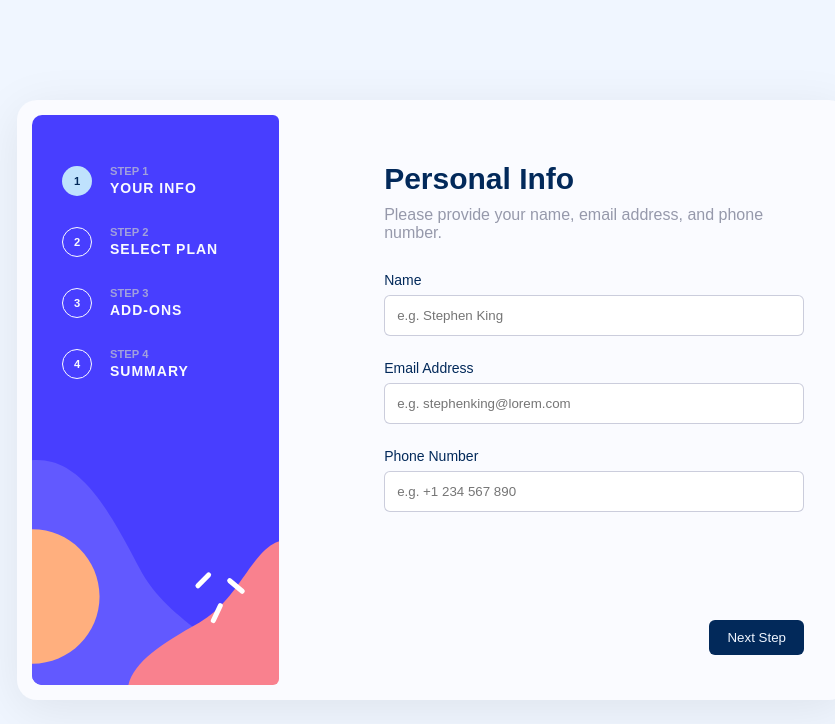
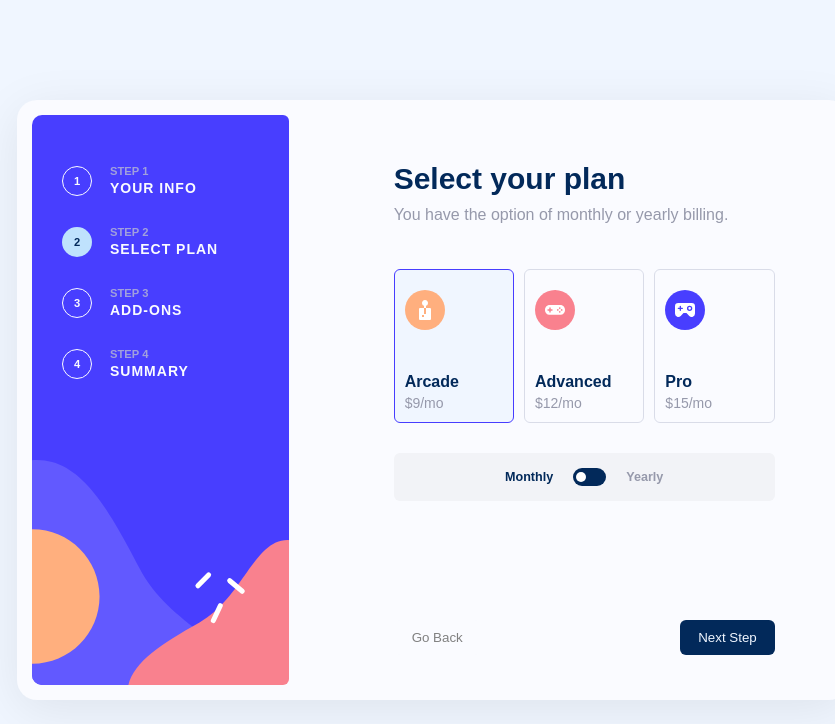
Before and after one commit to dogukan-aysan/MultiStepForm, a React (Vite) app: page / in a window 1280 px wide. Shown: the top 724 px of the page, without its empty margins (207-1042 px from the left). Built offline with nearby package versions, Linux system fonts and the light colour scheme; a web font is replaced by a local one.

Commit message:
Style main content for step 2

```diff
--- a/src/app.module.css
+++ b/src/app.module.css
@@ -1,6 +1,7 @@
 .app {
   min-height: calc(var(--spacing-huge) * 1.2);
   width: 65%;
+  max-width: 100rem;
   padding: calc(var(--spacing-tiny) * 1.5);
   display: flex;
   gap: calc(var(--spacing-regular) * 1.5);
@@ -15,4 +16,5 @@
   display: flex;
   flex-direction: column;
   justify-content: space-between;
+  flex-basis: 55%;
 }
--- a/src/components/content/Content.jsx
+++ b/src/components/content/Content.jsx
@@ -1,11 +1,13 @@
 import Header from "../header/Header";
-import Info from "../info/Info";
+// import Info from "../info/Info";
+import Plan from "../plan/Plan";
 
 function Content() {
   return (
     <section className="content">
       <Header />
-      <Info />
+      {/* <Info /> */}
+      <Plan />
     </section>
   );
 }
--- a/src/components/directions/Directions.jsx
+++ b/src/components/directions/Directions.jsx
@@ -5,7 +5,7 @@ import styles from "./directions.module.css";
 function Directions() {
   return (
     <section className={styles.directions}>
-      {false && (
+      {true && (
         <Button bgColor="hsl(231, 100%, 99%)" textColor="grey">
           Go Back
         </Button>
--- a/src/components/header/Header.jsx
+++ b/src/components/header/Header.jsx
@@ -2,9 +2,9 @@ import styles from "./header.module.css";
 function Header() {
   return (
     <div className={styles.header}>
-      <h1 className={styles.heading}>Personal Info</h1>
+      <h1 className={styles.heading}>Select your plan</h1>
       <p className={styles.text}>
-        Please provide your name, email address, and phone number.
+        You have the option of monthly or yearly billing.
       </p>
     </div>
   );
--- /dev/null
+++ b/src/components/plan/Option.jsx
@@ -0,0 +1,16 @@
+import styles from "./Option.module.css";
+
+function Option({ type, price, isActive }) {
+  return (
+    <div className={`${styles.option} ${isActive ? styles.active : ""}`}>
+      <img
+        className={styles.icon}
+        src={`/src/assets/images/icon-${type.toLowerCase()}.svg`}
+      />
+      <h3 className={styles.type}>{type}</h3>
+      <span className={styles.price}>{`$${price}/mo`}</span>
+    </div>
+  );
+}
+
+export default Option;
--- /dev/null
+++ b/src/components/plan/Option.module.css
@@ -0,0 +1,28 @@
+.option {
+  padding: var(--spacing-tiny);
+  border: solid 1px var(--color-light-gray);
+  border-radius: var(--radius-tiny);
+  flex-basis: 33%;
+  cursor: pointer;
+}
+
+.active {
+  border-color: var(--color-purplish);
+  background-color: var(--color-magnolia);
+}
+
+.icon {
+  margin-block: var(--spacing-tiny) calc(var(--spacing-sm) * 1.3);
+}
+
+.type {
+  font-size: var(--fsize-default);
+  color: var(--color-marine);
+}
+
+.price {
+  display: inline-block;
+  font-size: var(--fsize-sm);
+  color: var(--color-cool-gray);
+  margin-top: calc(var(--spacing-tiny) * 0.4);
+}
--- a/src/components/plan/Plan.jsx
+++ b/src/components/plan/Plan.jsx
@@ -1,5 +1,21 @@
+import Option from "./Option";
+import Toggle from "./Toggle";
+import styles from "./plan.module.css";
 function Plan() {
-  return <div></div>;
+  return (
+    <div>
+      <div className={styles.options}>
+        <Option type="Arcade" price="9" isActive={true} />
+        <Option type="Advanced" price="12" isActive={false} />
+        <Option type="Pro" price="15" isActive={false} />
+      </div>
+      <div className={styles.toggleTime}>
+        <span className={styles.selected}>Monthly</span>
+        <Toggle />
+        <span>Yearly</span>
+      </div>
+    </div>
+  );
 }
 
 export default Plan;
--- /dev/null
+++ b/src/components/plan/Toggle.jsx
@@ -0,0 +1,11 @@
+import styles from "./Toggle.module.css";
+
+function Toggle() {
+  return (
+    <div className={styles.container}>
+      <div className={`${styles.circle} ${false && styles.left}`}></div>
+    </div>
+  );
+}
+
+export default Toggle;
--- /dev/null
+++ b/src/components/plan/Toggle.module.css
@@ -0,0 +1,22 @@
+.container {
+  width: calc(var(--spacing-sm) * 1.1);
+  height: calc(var(--spacing-sm) * 0.6);
+  background-color: var(--color-marine);
+  border-radius: var(--radius-lg);
+  display: flex;
+  align-items: center;
+  cursor: pointer;
+}
+
+.circle {
+  width: calc(var(--spacing-tiny));
+  height: calc(var(--spacing-tiny));
+  background-color: var(--color-white);
+  border-radius: var(--radius-lg);
+  margin-left: calc(var(--spacing-tiny) * 0.3);
+  margin-top: 3%;
+}
+
+.left {
+  margin-inline: auto calc(var(--spacing-tiny) * 0.3);
+}
--- a/src/components/plan/plan.module.css
+++ b/src/components/plan/plan.module.css
@@ -0,0 +1,23 @@
+.options {
+  display: flex;
+  gap: var(--spacing-tiny);
+  margin-top: calc(var(--spacing-sm) * 1.5);
+}
+
+.toggleTime {
+  margin-top: var(--spacing-sm);
+  display: flex;
+  justify-content: center;
+  align-items: center;
+  gap: calc(var(--spacing-tiny) * 2);
+  padding: calc(var(--spacing-tiny) * 1.5);
+  background-color: var(--color-light-gray-2);
+  border-radius: var(--radius-tiny);
+  font-size: calc(var(--fsize-sm) * 0.9);
+  font-weight: var(--fweight-lg);
+  color: var(--color-cool-gray);
+}
+
+.selected {
+  color: var(--color-marine);
+}
--- a/src/components/steps/Steps.jsx
+++ b/src/components/steps/Steps.jsx
@@ -4,8 +4,8 @@ import styles from "./steps.module.css";
 function Steps() {
   return (
     <aside className={styles.steps}>
-      <Step num="1" title="YOUR INFO" isActive={true} />
-      <Step num="2" title="SELECT PLAN" isActive={false} />
+      <Step num="1" title="YOUR INFO" isActive={false} />
+      <Step num="2" title="SELECT PLAN" isActive={true} />
       <Step num="3" title="ADD-ONS" isActive={false} />
       <Step num="4" title="SUMMARY" isActive={false} />
     </aside>
--- a/src/global.css
+++ b/src/global.css
@@ -23,7 +23,8 @@
   --color-strawberry: hsl(354, 84%, 57%);
   --color-cool-gray: hsl(231, 11%, 63%);
   --color-cool-gray-transparent: hsla(234, 19%, 78%, 0.767);
-  --color-light-gray: hsl(229, 24%, 87%);
+  --color-light-gray: hsla(229, 24%, 87%, 0.918);
+  --color-light-gray-2: hsl(228, 24%, 96%);
   --color-magnolia: hsl(217, 100%, 97%);
   --color-alabaster: hsl(231, 100%, 99%);
   --color-white: hsl(0, 0%, 100%);
```
